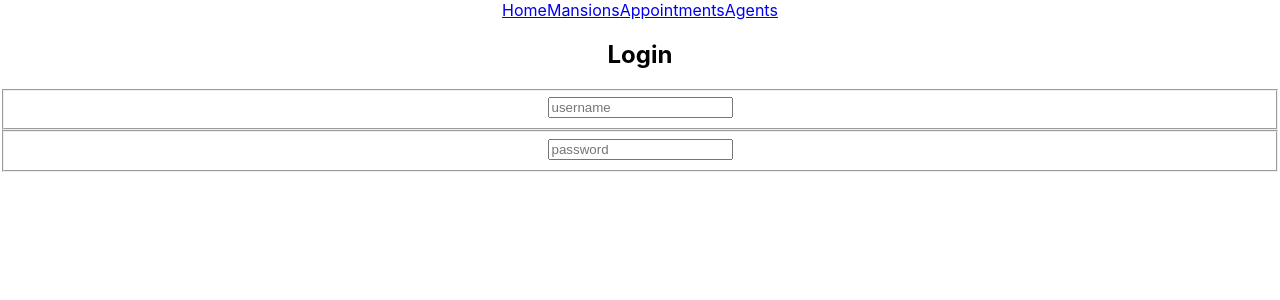
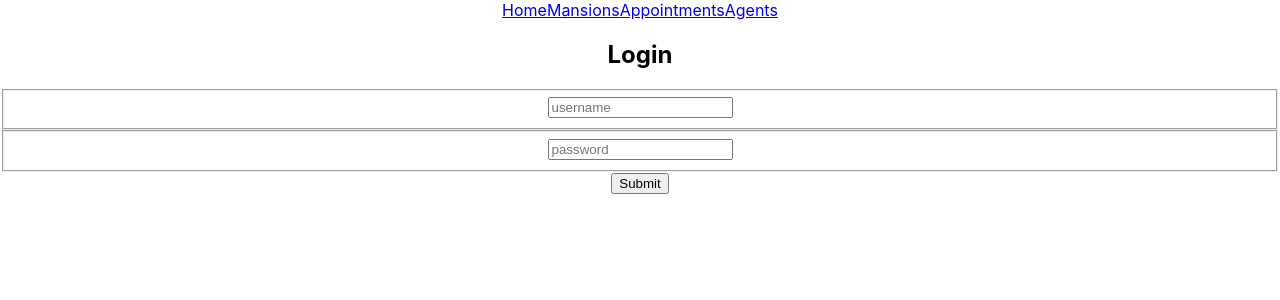
Before and after one commit to El-Potato-Slayer/Luxury-View-Frontend, a React (Create React App) app: page /login in a window 1280 px wide. Shown: the top 300 px of the page. Built offline with nearby package versions, Linux system fonts and the light colour scheme; no server answers.

Commit message:
added exact prop

```diff
--- a/src/components/Login.js
+++ b/src/components/Login.js
@@ -1,15 +1,51 @@
-function Login() {
+import PropTypes from 'prop-types';
+import axios from 'axios';
+import { useState } from 'react';
+// import { useDispatch } from 'react-redux';
+// import { setUser } from '../store/actions';
+
+function Login({ handleAuth }) {
+  const [input, setInput] = useState({
+    username: '',
+    password: '',
+  });
+  const [error, setError] = useState('');
+  // const dispatch = useDispatch();
+
+  const inputHandler = (e) => {
+    setInput({ ...input, [e.target.name]: e.target.value });
+  };
+
+  const handleSubmit = (e) => {
+    e.preventDefault();
+    axios.post('login', input)
+      .then((res) => {
+        localStorage.setItem('token', res.data.token);
+        handleAuth(true);
+        // dispatch(setUser(res.data));
+      })
+      .catch(() => {
+        setError('Username or password is incorrect');
+      });
+  };
+
   return (
-    <form action="">
+    <form onSubmit={handleSubmit}>
       <h2>Login</h2>
+      {error}
       <fieldset>
-        <input type="text" placeholder="username" />
+        <input type="text" name="username" placeholder="username" onChange={inputHandler} />
       </fieldset>
       <fieldset>
-        <input type="text" placeholder="password" />
+        <input type="password" name="password" placeholder="password" onChange={inputHandler} />
       </fieldset>
+      <button type="submit">Submit</button>
     </form>
   );
 }
 
+Login.propTypes = {
+  handleAuth: PropTypes.func.isRequired,
+};
+
 export default Login;
--- a/src/components/ProtectedRoute.js
+++ b/src/components/ProtectedRoute.js
@@ -1,9 +1,10 @@
 import PropTypes from 'prop-types';
 import { Redirect, Route } from 'react-router-dom';
 
-function ProtectedRoute({ isAuth, component: Component }) {
+function ProtectedRoute({ isAuth, component: Component, exact }) {
   return (
     <Route
+      exact={exact}
       render={(props) => {
         if (isAuth) {
           return <Component />;
@@ -16,8 +17,14 @@ function ProtectedRoute({ isAuth, component: Component }) {
 
 ProtectedRoute.propTypes = {
   isAuth: PropTypes.bool.isRequired,
-  component: PropTypes.func.isRequired,
-  location: PropTypes.string.isRequired,
+  component: PropTypes.instanceOf(Object).isRequired,
+  exact: PropTypes.bool,
+  location: PropTypes.string,
+};
+
+ProtectedRoute.defaultProps = {
+  exact: false,
+  location: '',
 };
 
 // ProtectedRoute.de
```
